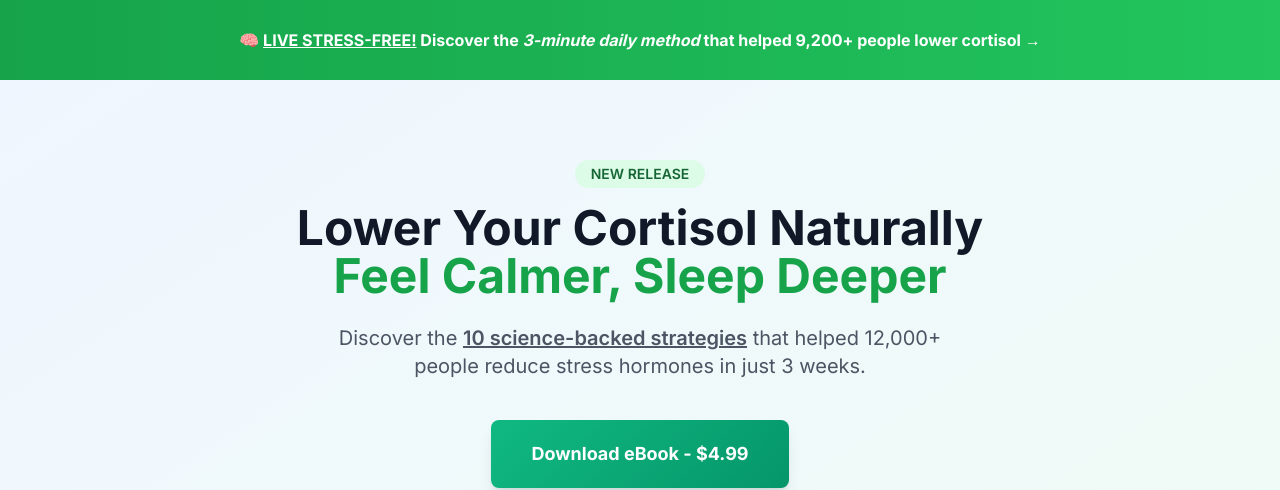
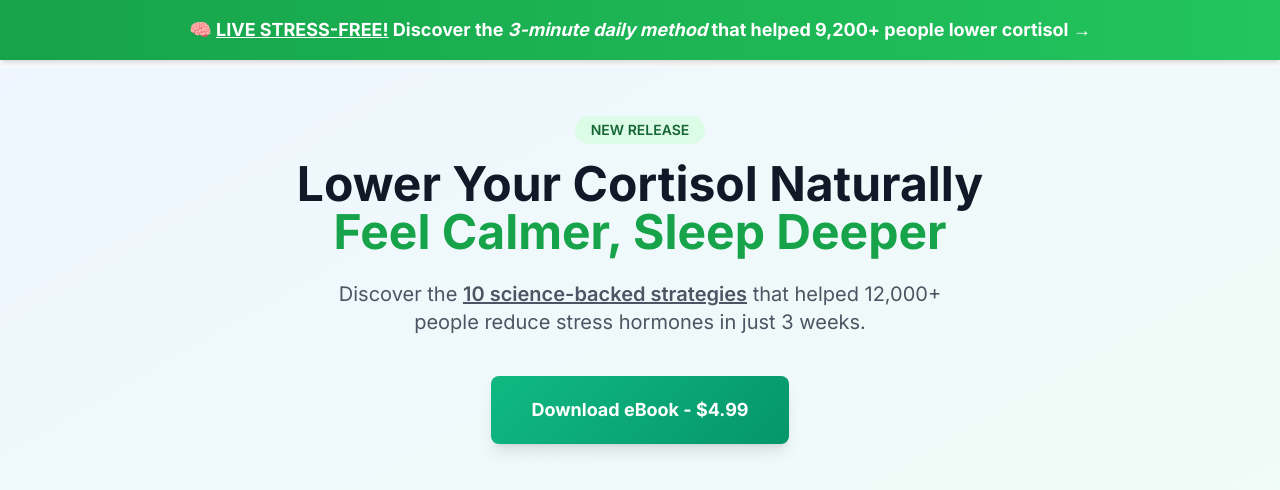
Before and after one commit to AdrielRattes-SERVIDORES-WEB/landingpage, a website: page cortisol-landing-page/index.html in a window 1280 px wide. Shown: the top 490 px of the page. Drawn offline with nearby package versions, Linux system fonts and the light colour scheme.

Commit message:
Update index.html

```diff
--- a/cortisol-landing-page/index.html
+++ b/cortisol-landing-page/index.html
@@ -42,13 +42,13 @@
 </head>
 <body class="bg-gray-50 text-gray-800">
 
-  <!-- Green Top Banner -->
-  <div class="bg-gradient-to-r from-green-600 to-green-500 py-7 px-9 text-center text-white font-bold text-sm sm:text-base shadow-md hover-arrow">
-    🧠 <span class="underline">LIVE STRESS-FREE!</span> Discover the <span class="italic">3-minute daily method</span> that helped 9,200+ people lower cortisol
-  </div>
+<!-- Topo Verde (com margem reduzida) -->
+<div class="bg-gradient-to-r from-green-600 to-green-500 py-4 px-4 text-center text-white font-bold text-base sm:text-lg shadow-md hover-arrow mb-2">  <!-- mb-2 reduz o espaço abaixo -->
+  🧠 <span class="underline">LIVE STRESS-FREE!</span> Discover the <span class="italic">3-minute daily method</span> that helped 9,200+ people lower cortisol
+</div>
 
-  <!-- ===== Hero Section ===== -->
-  <section class="bg-gradient-to-br from-blue-50 to-green-50 py-20 px-6 text-center">
+<!-- Hero Section (sem margem-top extra) -->
+<section class="bg-gradient-to-br from-blue-50 to-green-50 pt-12 px-6 text-center">  <!-- pt-12 ajusta o padding-top -->
     <div class="max-w-4xl mx-auto">
       <span class="inline-block bg-green-100 text-green-800 px-4 py-1 rounded-full text-sm font-semibold mb-4">NEW RELEASE</span>
       <h1 class="text-4xl md:text-5xl font-bold text-gray-900 mb-6 leading-tight">Lower Your Cortisol Naturally<br><span class="text-green-600">Feel Calmer, Sleep Deeper</span></h1>
```
